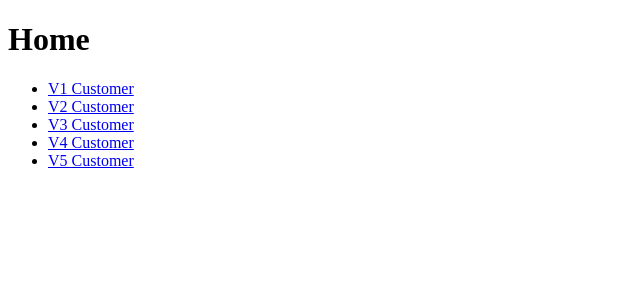
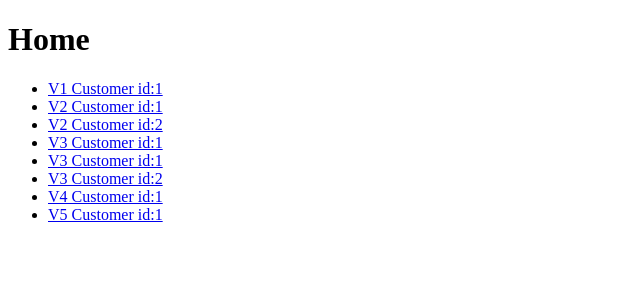
Before and after one commit to Davi9130/frontend-interview-api, a React (Create React App) app in the folder frontend/: page / in a window 1280 px wide. Shown: the top 300 px of the page, without its empty margins (0-640 px from the left). Built offline with nearby package versions, Linux system fonts and the light colour scheme.

Commit message:
Change the links

```diff
--- a/frontend/src/pages/Home.tsx
+++ b/frontend/src/pages/Home.tsx
@@ -4,19 +4,28 @@ export const Home = () => {
       <h1>Home</h1>
       <ul>
         <li>
-          <a href="/v1/customer">V1 Customer</a>
+          <a href="/v1/customer?id=1">V1 Customer id:1</a>
         </li>
         <li>
-          <a href="/v2/customer">V2 Customer</a>
+          <a href="/v2/customer?id=1">V2 Customer id:1</a>
         </li>
         <li>
-          <a href="/v3/customer">V3 Customer</a>
+          <a href="/v2/customer?id=2">V2 Customer id:2</a>
         </li>
         <li>
-          <a href="/v4/customer">V4 Customer</a>
+          <a href="/v3/customer?id=1">V3 Customer id:1</a>
         </li>
         <li>
-          <a href="/v5/customer">V5 Customer</a>
+          <a href="/v3/customer?id=1">V3 Customer id:1</a>
+        </li>
+        <li>
+          <a href="/v3/customer?id=2">V3 Customer id:2</a>
+        </li>
+        <li>
+          <a href="/v4/customer?id=1">V4 Customer id:1</a>
+        </li>
+        <li>
+          <a href="/v5/customer?id=1">V5 Customer id:1</a>
         </li>
       </ul>
     </div>
```
